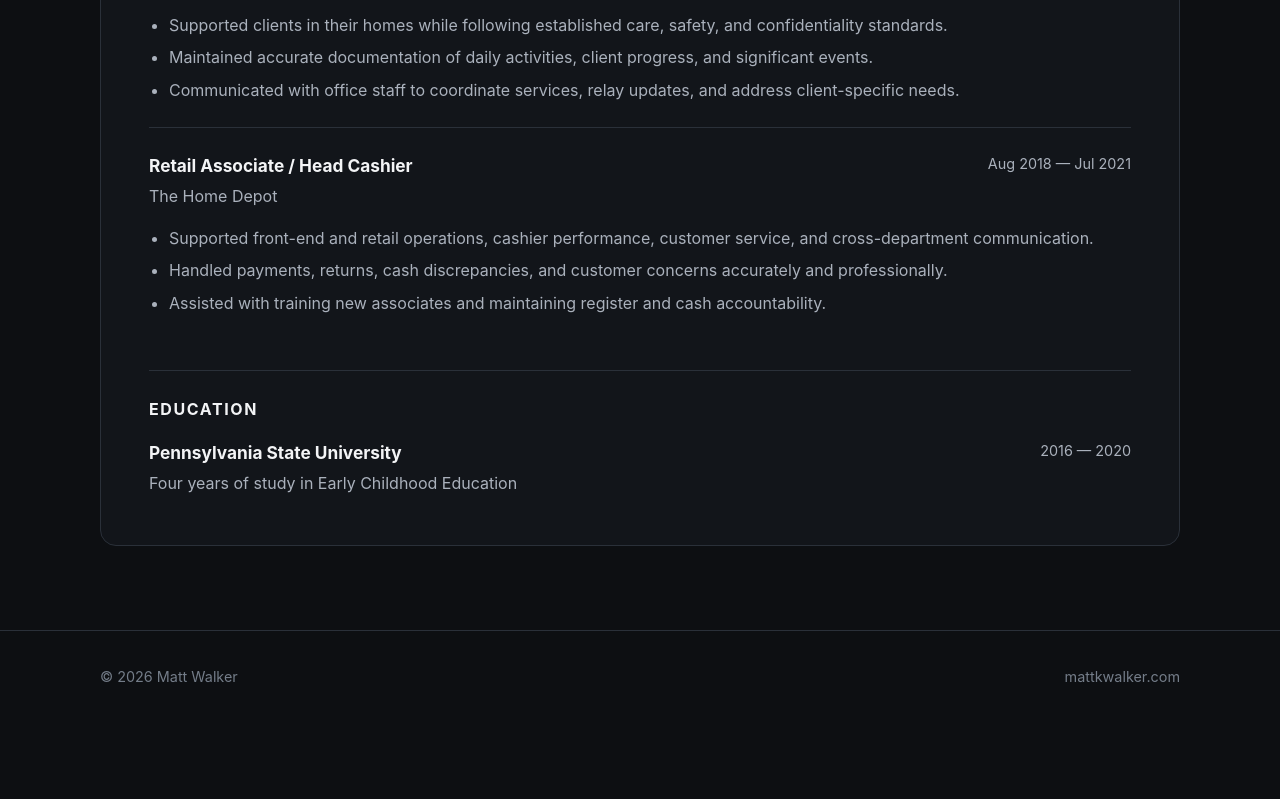
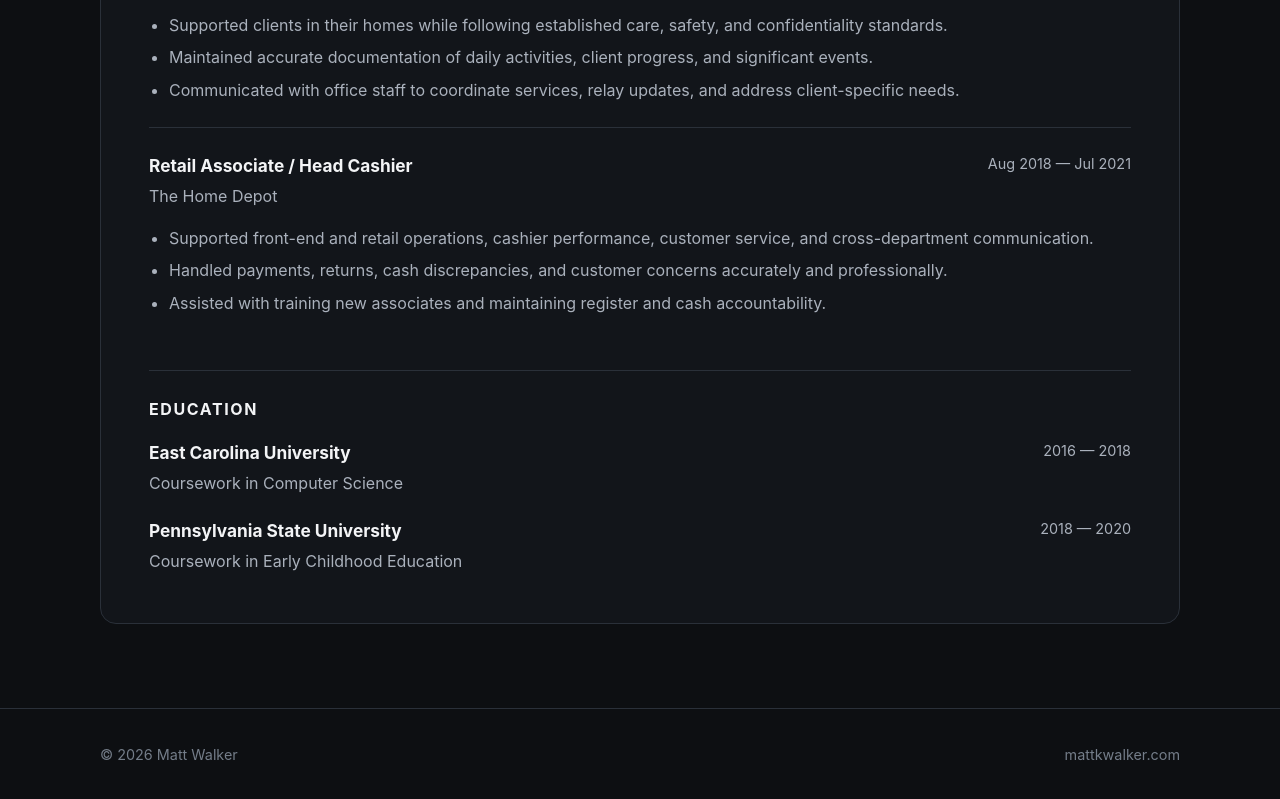
Before and after one commit to mkw1997/mkw1997.github.io, a plain HTML site: page resume/index.html in a window 1280 px wide. Shown: the part 2300-3099 px from the top of the page. Before the commit the page ends 3023 px from the top, so only its background shows below. Drawn offline with Linux system fonts and the light colour scheme.

Commit message:
Correct education history across ECU and Penn State

```diff
--- a/resume/index.html
+++ b/resume/index.html
@@ -137,8 +137,12 @@
         <div class="resume-section">
           <h2>Education</h2>
           <div class="resume-role-head education-line">
-            <div><strong>Pennsylvania State University</strong><span>Four years of study in Early Childhood Education</span></div>
-            <time>2016 — 2020</time>
+            <div><strong>East Carolina University</strong><span>Coursework in Computer Science</span></div>
+            <time>2016 — 2018</time>
+          </div>
+          <div class="resume-role-head education-line" style="margin-top: 18px;">
+            <div><strong>Pennsylvania State University</strong><span>Coursework in Early Childhood Education</span></div>
+            <time>2018 — 2020</time>
           </div>
         </div>
       </div>
```
